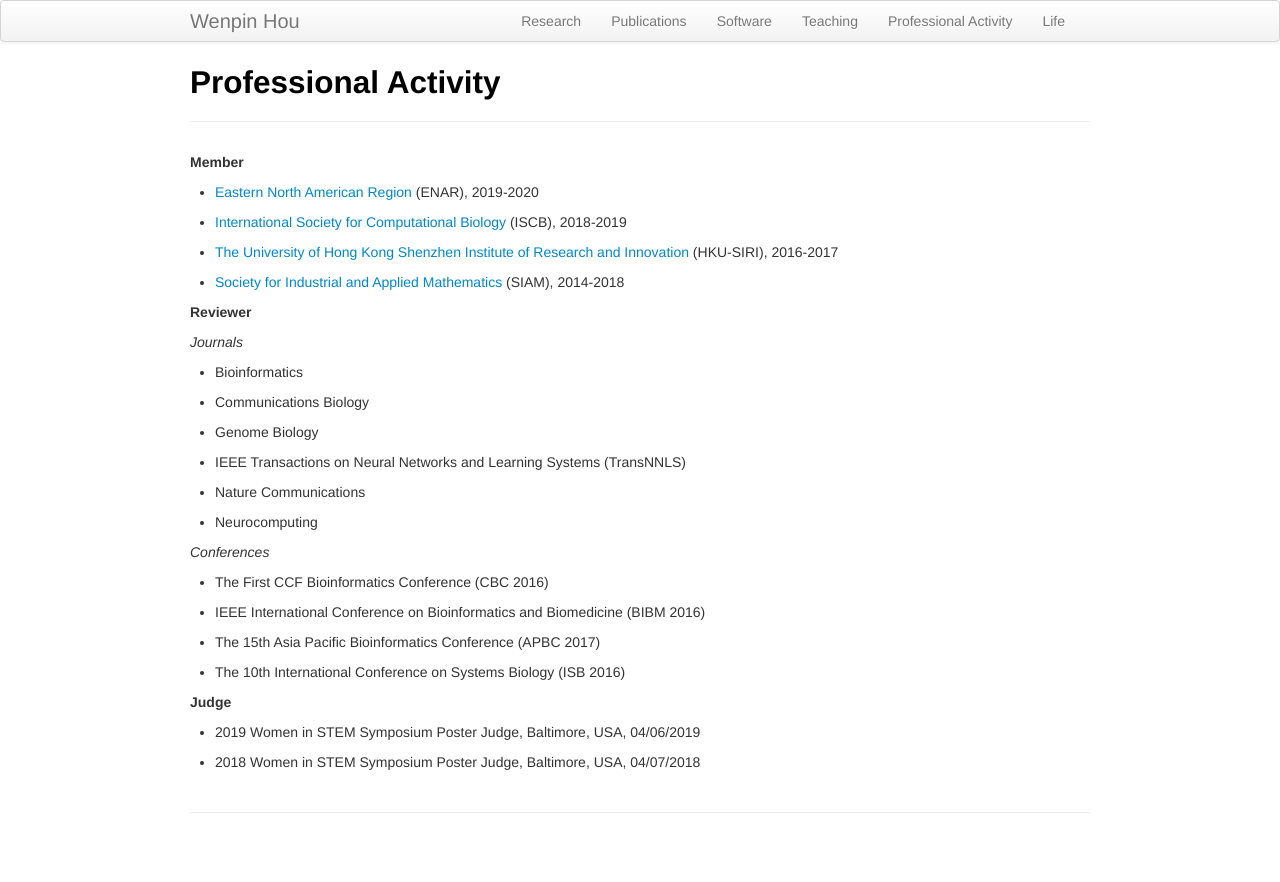
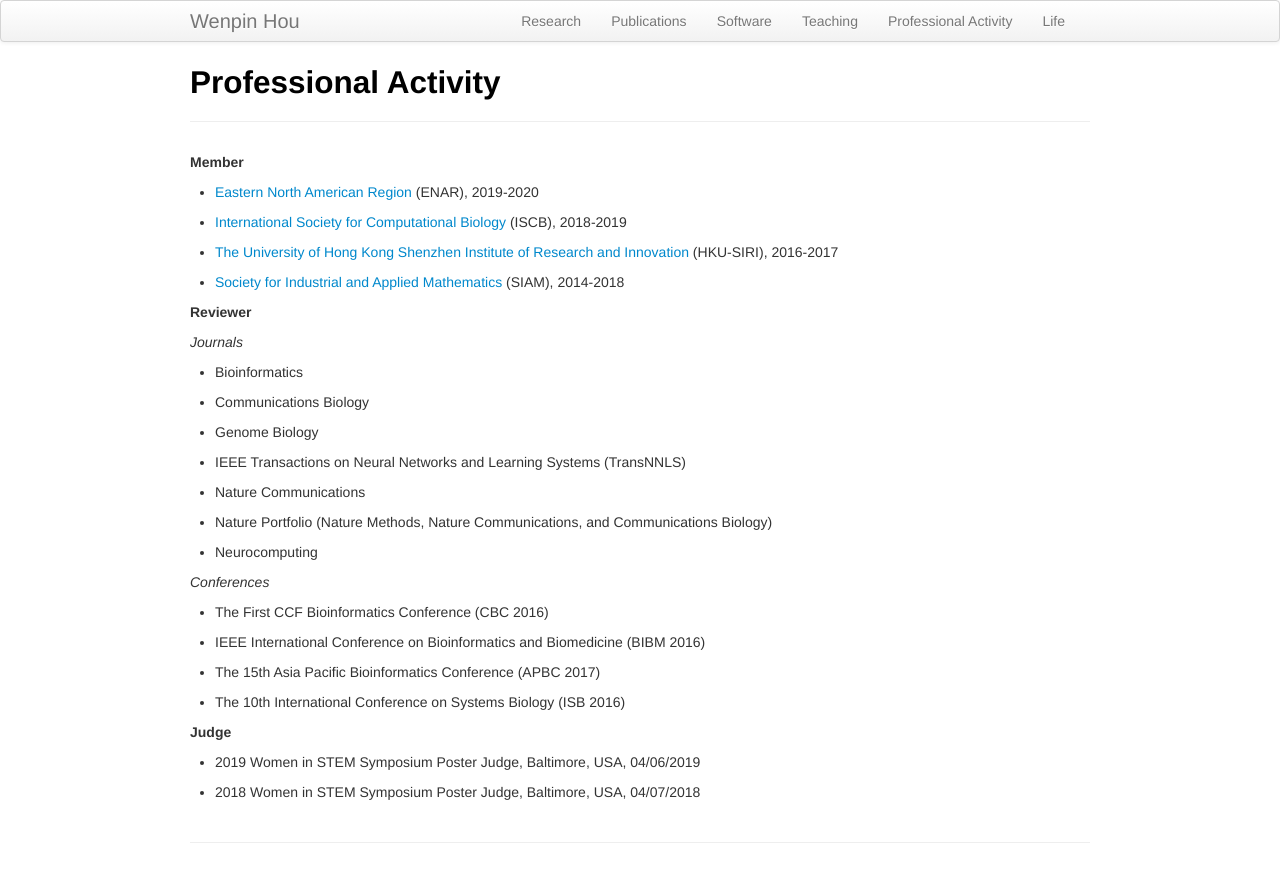
Before and after one commit to Winnie09/Wenpin_Hou, a Jekyll site: the page built from pages/professional.md, in a window 1280 px wide. Shown: the top 882 px of the page. Built offline with Jekyll 4.4.1, drawn with Linux system fonts in a browser that asks for light colours.

Commit message:
add review

```diff
--- a/pages/professional.md
+++ b/pages/professional.md
@@ -27,6 +27,8 @@ title: Professional Activity
 
 - Nature Communications
 
+- Nature Portfolio (Nature Methods, Nature Communications, and Communications Biology)
+
 - Neurocomputing
 
 *Conferences*
```
